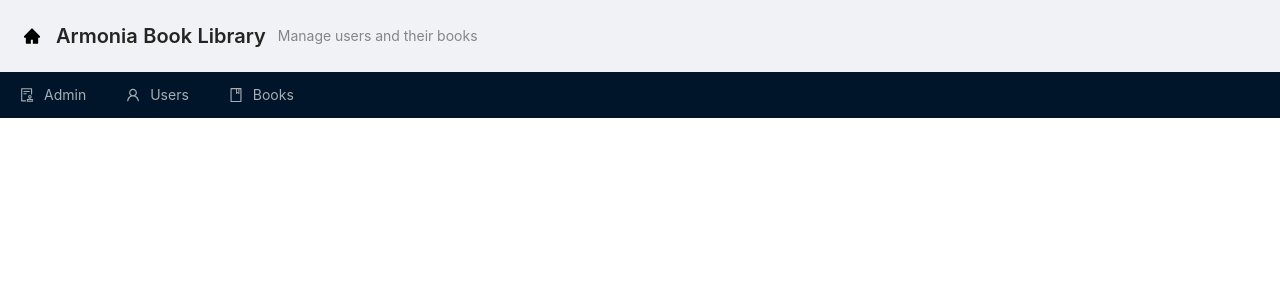
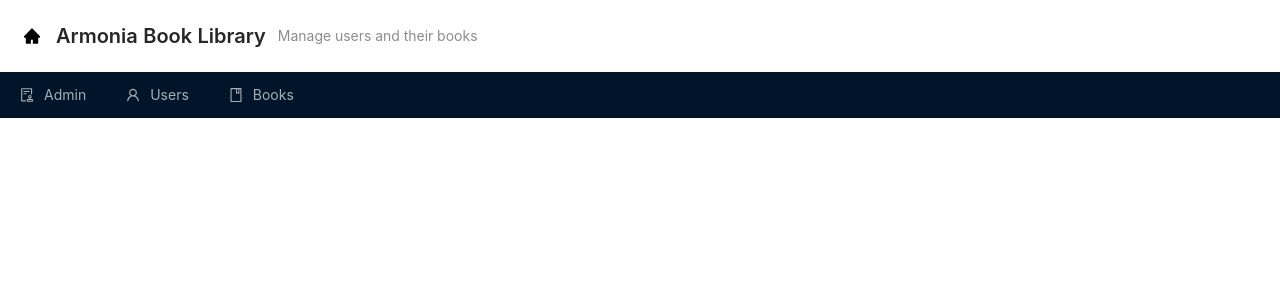
Before and after one commit to AcidSeth/armonia-react, a React (Create React App) app: page / in a window 1280 px wide. Shown: the top 300 px of the page. Built offline with nearby package versions, Linux system fonts and the light colour scheme.

Commit message:
fix: move Header out of Layout

```diff
--- a/src/App.js
+++ b/src/App.js
@@ -15,8 +15,8 @@ import Admin from "./components/Admin";
 const App = () => {
   return (
     <div className="App">
+        <Header />
       <Layout>
-        <Header />
         <Navbar />
       </Layout>
       <Outlet />
```
